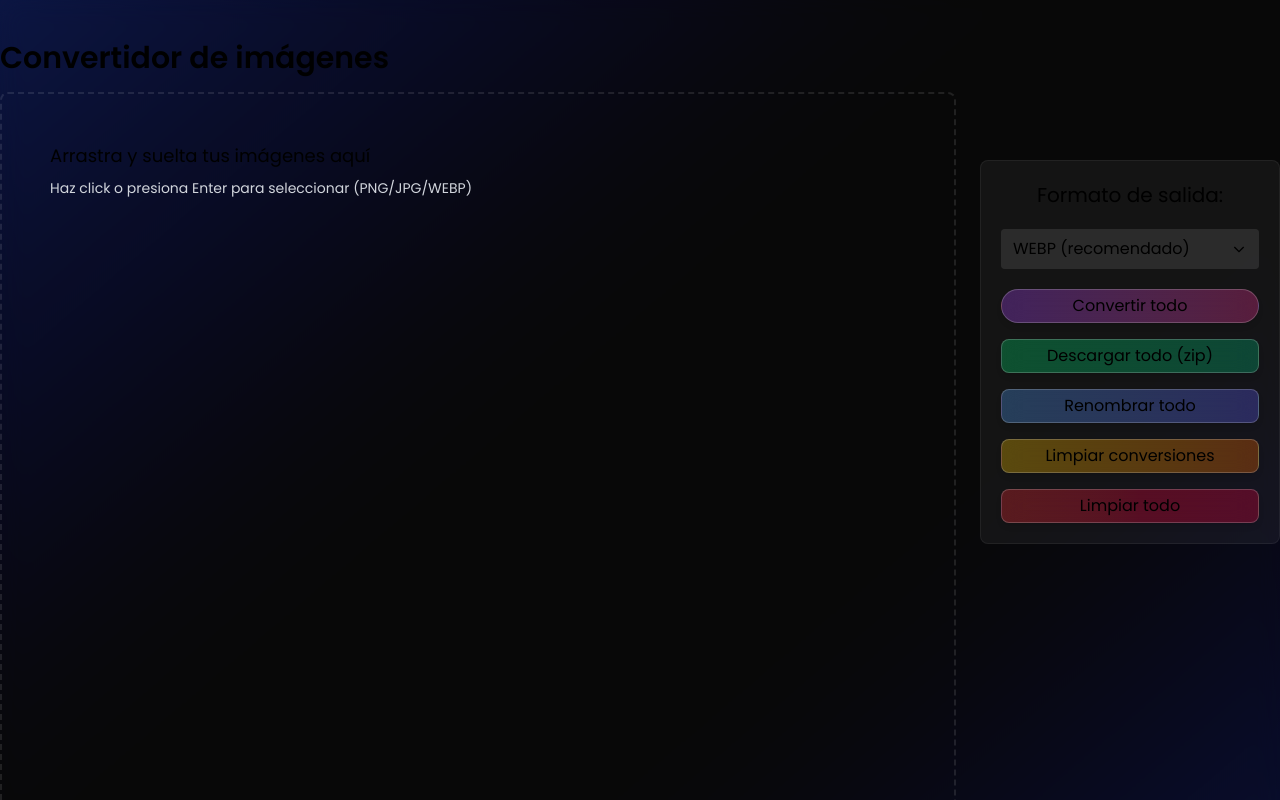
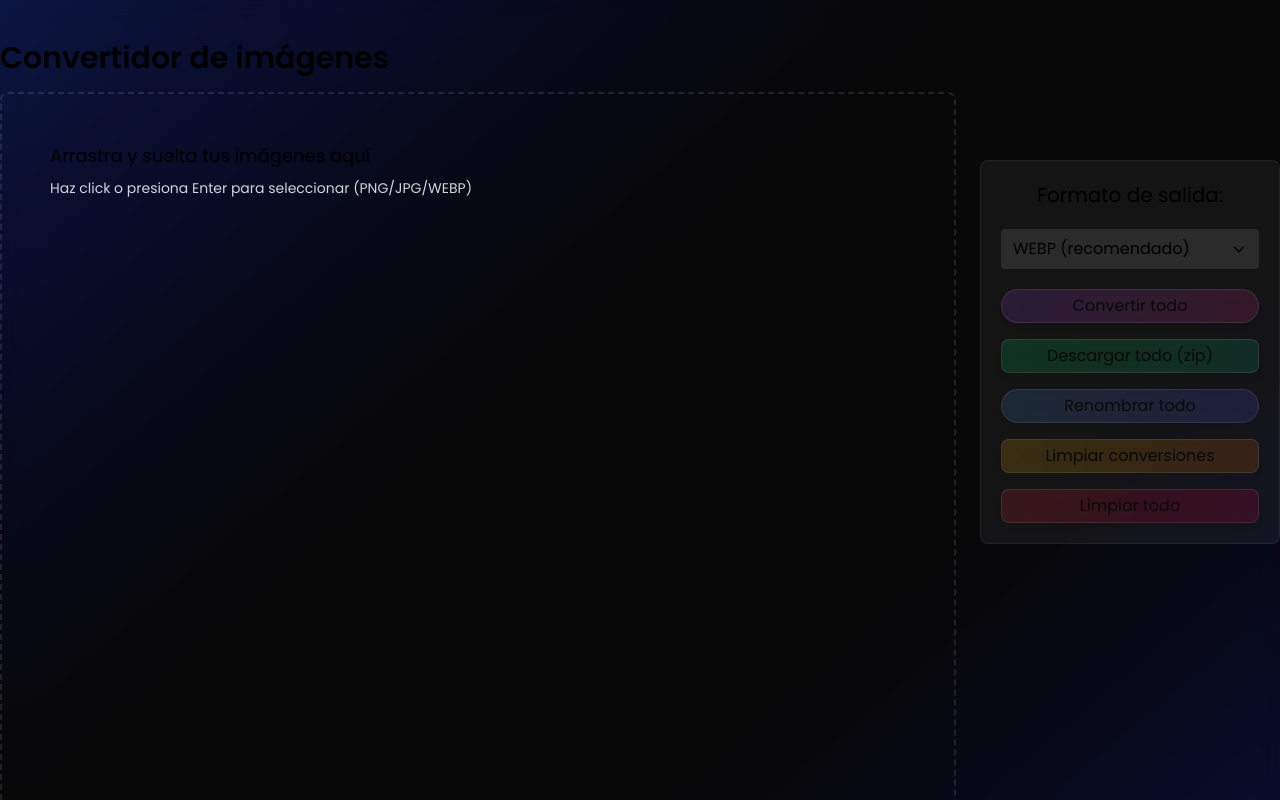
Before and after one commit to javilama/image-converter, a Next.js app: page / in a window 1280 px wide. Shown: the top 800 px of the page. Built offline with nearby package versions, Linux system fonts and the light colour scheme.

Commit message:
se adiciona AlertModal component y se ajustan estilos en BulkAction component

```diff
--- a/app/components/BulkAction.tsx
+++ b/app/components/BulkAction.tsx
@@ -87,6 +87,7 @@ onRenameAllParams,
   const btnSuccess = `${buttonBase} bg-gradient-to-r from-green-400/30 to-emerald-500/30 disabled:cursor-not-allowed`;
   const btnWarning = `${buttonBase} bg-gradient-to-r from-yellow-400/30 to-orange-500/30 disabled:cursor-not-allowed`;
   const btnDanger = `${buttonBase} bg-gradient-to-r from-red-500/30 to-rose-600/30`;
+  const disabledClass = "opacity-50 cursor-not-allowed pointer-events-none";
 
 
 // --- Renderizado ---
@@ -96,19 +97,19 @@ onRenameAllParams,
         data-testid="download-all-btn"
         onClick={handleDownloadAll}
         disabled={converted.length === 0}
-        className={`${btnSuccess} `}
-        aria-disabled={converted.length === 0}
+        className={`${btnSuccess} ${converted.length === 0 ? disabledClass : ""}`}
+        aria-disabled={converted.length === 0 }
       >
         Descargar todo (zip)
       </button>
 
-        <RenameAllButton disabled={converted.length === 0 && !hasFiles}/>
+        <RenameAllButton disabled={!hasFiles}/>
 
       <button
         data-testid="clear-all-btn"
         onClick={handleClearAll}
         disabled={converted.length === 0}
-        className={`${btnWarning} `}
+        className={`${btnWarning} ${converted.length === 0 ? disabledClass : ""}`}
         aria-disabled={converted.length === 0}
       >
         Limpiar conversiones
@@ -117,7 +118,7 @@ onRenameAllParams,
       <button
         data-testid="remove-all-btn"
         onClick={handleRemoveAll}
-        className={`${btnDanger} `}
+        className={`${btnDanger} ${!hasFiles? disabledClass : ""}`}
         title="Eliminar todos los archivos y conversiones"
       >
         Limpiar todo
--- a/app/components/RenameAllButton.tsx
+++ b/app/components/RenameAllButton.tsx
@@ -5,12 +5,8 @@ import { useState } from "react";
 import RenameModal from "./RenameModal";
 import { useImageStore } from '../store/useImageStore';
 
-
-
-
 type Props = {
   disabled?: boolean;
-  //onApplied?: (params: RenameParams) => void;
   compact?: boolean; // si true, usar estilo compacto (opcional)
 };
 
@@ -19,16 +15,26 @@ export default function RenameAllButton({ disabled = false, compact = false }: P
 
   const renameAll = useImageStore(s => s.renameAll);
 
-  const buttonBase = "px-3 py-1 rounded-lg backdrop-blur-md cursor-pointer scale-100 hover:scale-105 transition-all text-[12px] md:text-base durattion-200 shadow-md border border-white/20";
+  const buttonBase = "px-3 py-1 rounded-full backdrop-blur-md cursor-pointer scale-100 hover:scale-105 transition-all text-[12px] md:text-base durattion-200 shadow-md border border-white/20";
   const btnInfo = `${buttonBase} bg-gradient-to-r from-blue-400/30 to-indigo-500/30`;
+
+  // Clases visuales cuando está deshabilitado (opcional, puedes cambiarlas)
+  const disabledClass = "opacity-50 cursor-not-allowed pointer-events-none";
+
+  // guardia extra para evitar abrir el modal por cualquier vía si está deshabilitado
+  const handleOpen = () => {
+    if (disabled) return;
+    setOpen(true);
+  };
 
   return (
     <>
       <button
         data-testid="rename-all-trigger"
-        onClick={() => setOpen(true)}
+        onClick={handleOpen}
         disabled={disabled}
-        className={btnInfo + (compact ? " px-2 py-0.5 text-xs" : "")}
+        aria-disabled={disabled}
+        className={btnInfo + (compact ? " px-2 py-0.5 text-xs" : "") + (disabled ? ` ${disabledClass}` : "")}
         title="Renombrar todas las imágenes"
       >
         Renombrar todo
--- a/app/components/RenameModal.tsx
+++ b/app/components/RenameModal.tsx
@@ -43,8 +43,8 @@ if (!open) return null;
 
   const buttonBase =
     "px-3 py-2 flex items-center justify-center backdrop-blur-md cursor-pointer scale-100 hover:scale-105 transition-all text-xs durattion-200 shadow-md border border-white/20";
-  const btnPrimary = `${buttonBase} bg-gradient-to-r from-purple-500/30 to-pink-500/30 disabled:cursor-not-allowed w-[20%] rounded-s-lg`;
-  const btnSuccess = `${buttonBase} bg-gradient-to-r from-green-400/30 to-emerald-500/30 disabled:cursor-not-allowed gap-2 rounded-e-lg`;
+  const btnPrimary = `${buttonBase} bg-gradient-to-r from-purple-500/30 to-pink-500/30 disabled:cursor-not-allowed w-[20%] rounded-s-full`;
+  const btnSuccess = `${buttonBase} bg-gradient-to-r from-green-400/30 to-emerald-500/30 disabled:cursor-not-allowed gap-2 rounded-e-full`;
 
 
   return (
--- a/app/components/Toolbar.tsx
+++ b/app/components/Toolbar.tsx
@@ -28,6 +28,8 @@ export default function Toolbar({
   const buttonBase =
     "px-3 py-1 rounded-full backdrop-blur-md cursor-pointer scale-100 hover:scale-105 transition-all text-[12px] md:text-base durattion-200 shadow-md border border-white/20 w-full ";
   const btnPrimary = `${buttonBase} bg-gradient-to-r from-purple-500/30 to-pink-500/30 disabled:cursor-not-allowed`;
+  const disabledClass = "opacity-50 cursor-not-allowed pointer-events-none";
+
 // Progreso de conversión
   const progress = convertProgress ?? { current: 0, total: 0 };
 // Maneja el clic en "Convertir todo"
@@ -69,7 +71,7 @@ export default function Toolbar({
             data-testid="convert-all-btn"
             onClick={handleConvertAll}
             disabled={!hasFiles || isConvertingAll}
-            className={btnPrimary}
+            className={`${btnPrimary} ${(!hasFiles || isConvertingAll) ? disabledClass : ""}`}
             aria-busy={isConvertingAll}
             aria-disabled={!hasFiles || isConvertingAll}
             title={isConvertingAll ? "Convirtiendo todo..." : "Convertir todo"}
```
